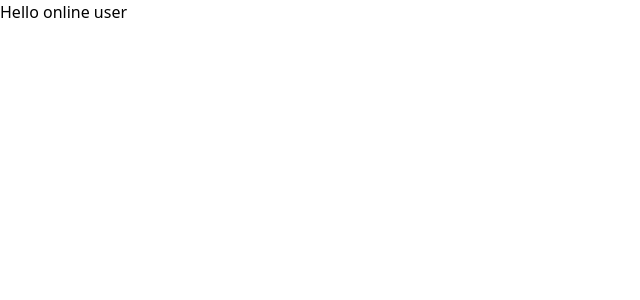
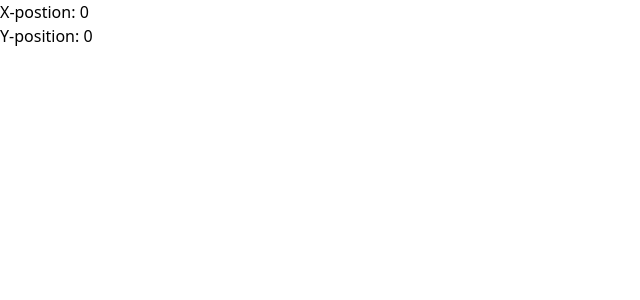
Before and after one commit to SafalBhandari12/Harkirat, a React (Vite) app: page / in a window 1280 px wide. Shown: the top 300 px of the page, without its empty margins (0-640 px from the left). Built offline with nearby package versions, Linux system fonts and the light colour scheme.

Commit message:
added getMouseLocationPointer

```diff
--- a/src/App.jsx
+++ b/src/App.jsx
@@ -1,10 +1,30 @@
 import React, { useEffect, useState } from "react";
-import useIsOnline from "./hooks/useIsOnline";
+
+function useGetMouseLocation() {
+  const [pointer, setPointer] = useState({ x: 0, y: 0 });
+  const setMousePointer = (value) =>
+    setPointer({ x: value.screenX, y: value.screenY });
+
+  useEffect(() => {
+    window.addEventListener("mousemove", setMousePointer);
+
+    return () => {
+      removeEventListener("mousemove", setMousePointer);
+    };
+  }, []);
+  console.log(pointer);
+
+  return { pointer };
+}
 
 function App() {
-  const { isOnline } = useIsOnline();
+  const { pointer } = useGetMouseLocation();
+  console.log(pointer);
   return (
-    <div>{isOnline ? <p>Hello online user</p> : <p>Hi offline user</p>}</div>
+    <div>
+      <p>X-postion: {pointer.x} </p>
+      <p>Y-position: {pointer.y} </p>
+    </div>
   );
 }
 
```
